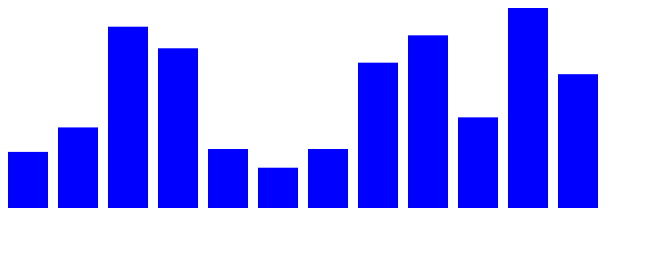
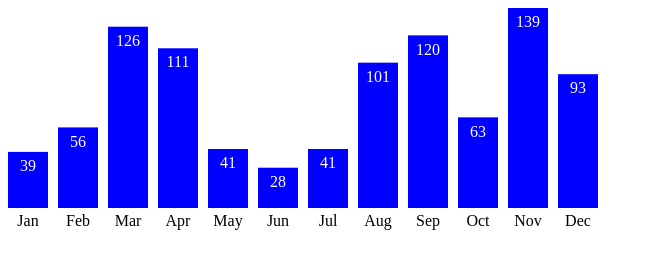
Before and after one commit to gregtyler/d3-experiments, a plain HTML site: page index.html in a window 1280 px wide. Shown: the whole page, without its empty margins (0-653 px from the left). Drawn offline with nearby package versions, Linux system fonts and the light colour scheme.

Commit message:
Added labels to my rain bar chart

```diff
--- a/index.html
+++ b/index.html
@@ -8,6 +8,8 @@
     <div id="root"></div>
     <script src="https://d3js.org/d3.v4.min.js"></script>
     <script type="application/javascript">
+    const monthNames = ['Jan', 'Feb', 'Mar', 'Apr', 'May', 'Jun', 'Jul', 'Aug', 'Sep', 'Oct', 'Nov', 'Dec'];
+
       getLerwickData()
         .then(data => data.filter(d => d.yyyy === 1940))
         .then(data => {
@@ -29,7 +31,7 @@
           const chart = d3.select('#root')
             .append('svg:svg')
             .attr('width', chartWidth)
-            .attr('height', chartHeight);
+            .attr('height', chartHeight + 30);
 
           // Add bars
           chart
@@ -42,6 +44,31 @@
               .attr('height', datum => y(datum.rain))
               .attr('width', barWidth)
               .attr('fill', 'blue');
+
+          // Add labels
+          chart.selectAll('text')
+            .data(data)
+            .enter()
+              .append('svg:text')
+              .attr('x', (datum, index) => x(index))
+              .attr('y', datum => chartHeight - y(datum.rain))
+              .attr('dx', barWidth / 2)
+              .attr('dy', '1.2em')
+              .attr('text-anchor', 'middle')
+              .text(datum => datum.rain)
+              .attr('fill', 'white');
+
+          // Add x-axis
+          chart.selectAll('text.xAxis')
+            .data(data)
+            .enter()
+              .append('svg:text')
+              .attr('x', (datum, index) => x(index))
+              .attr('y', chartHeight)
+              .attr('dx', barWidth / 2)
+              .attr('text-anchor', 'middle')
+              .text(datum => monthNames[datum.mm - 1])
+              .attr("transform", "translate(0, 18)");
         });
 
       function getLerwickData() {
```
